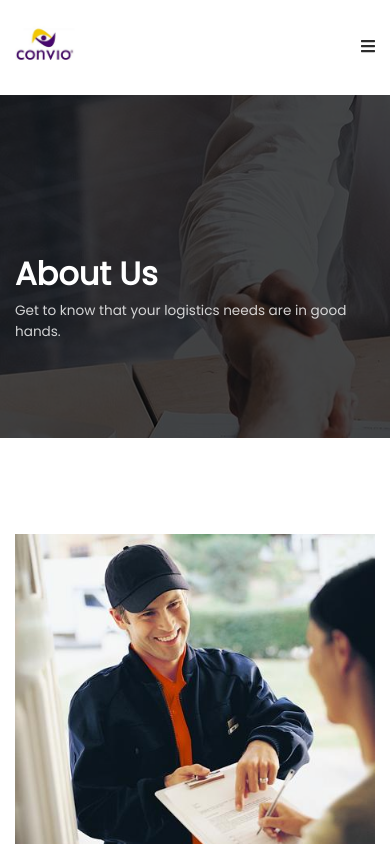
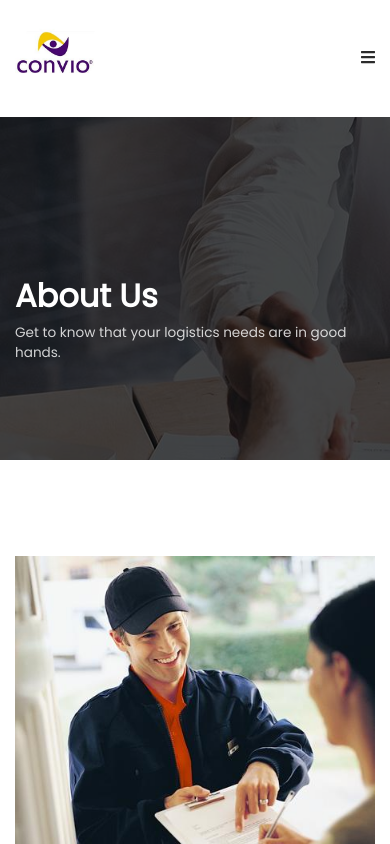
Before and after one commit to Achilles45/omage, a Vue app: page /about in a window 390 px wide. Shown: the top 844 px of the page. Built offline with nearby package versions, Linux system fonts and the light colour scheme.

Commit message:
Changed the banner image on a small screen

```diff
--- a/src/components/Banner.vue
+++ b/src/components/Banner.vue
@@ -79,7 +79,7 @@ export default {
     background: rgba(0, 0, 0, 0.5);
   }
   .carousel-img {
-    width: auto;
+    width: 100vw;
     height: 82vh;
     display: block !important;
     width: 100vw;
--- a/src/components/Navbar.vue
+++ b/src/components/Navbar.vue
@@ -103,6 +103,10 @@ export default {
     display: block !important;
     cursor: pointer;
   }
+  .logo__img {
+    max-width: 80px !important;
+    height: auto;
+  }
   ul {
     background: #000;
     flex-direction: column;
```
